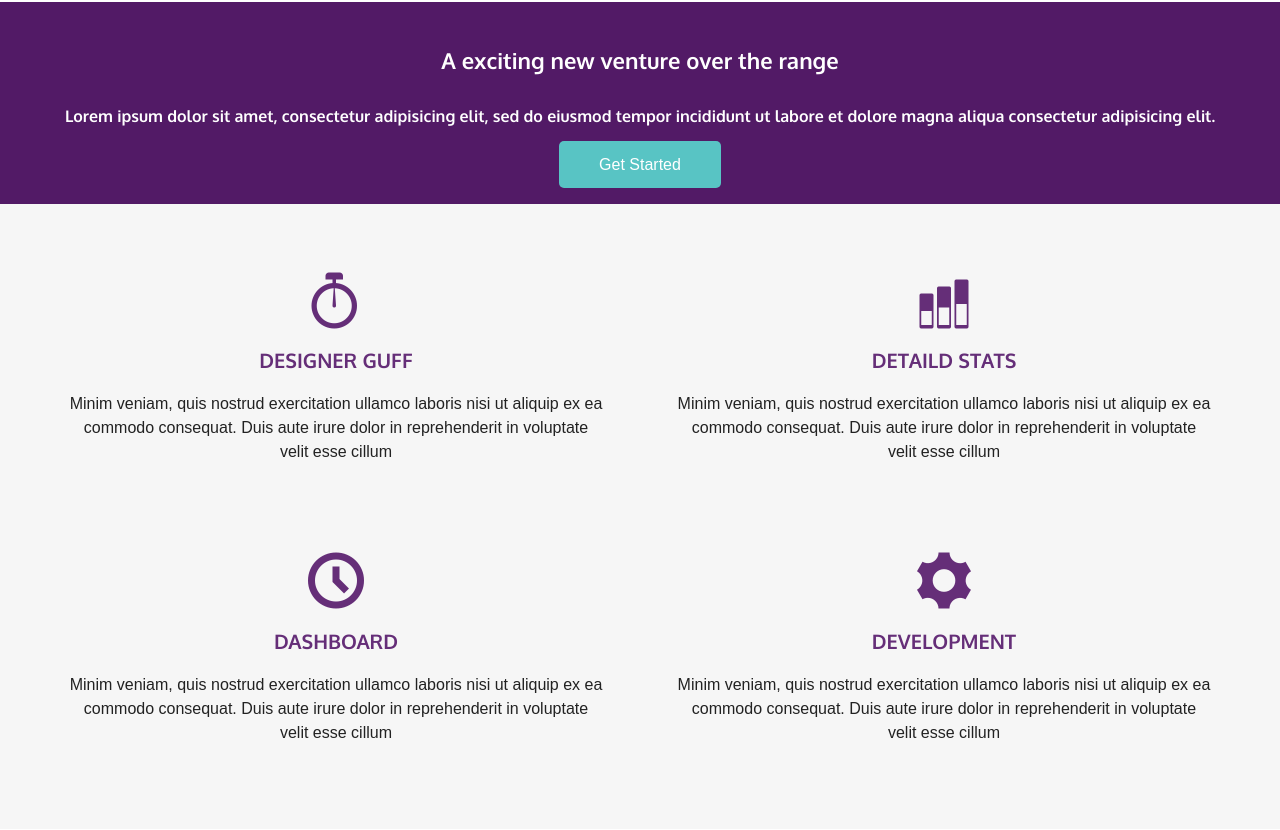
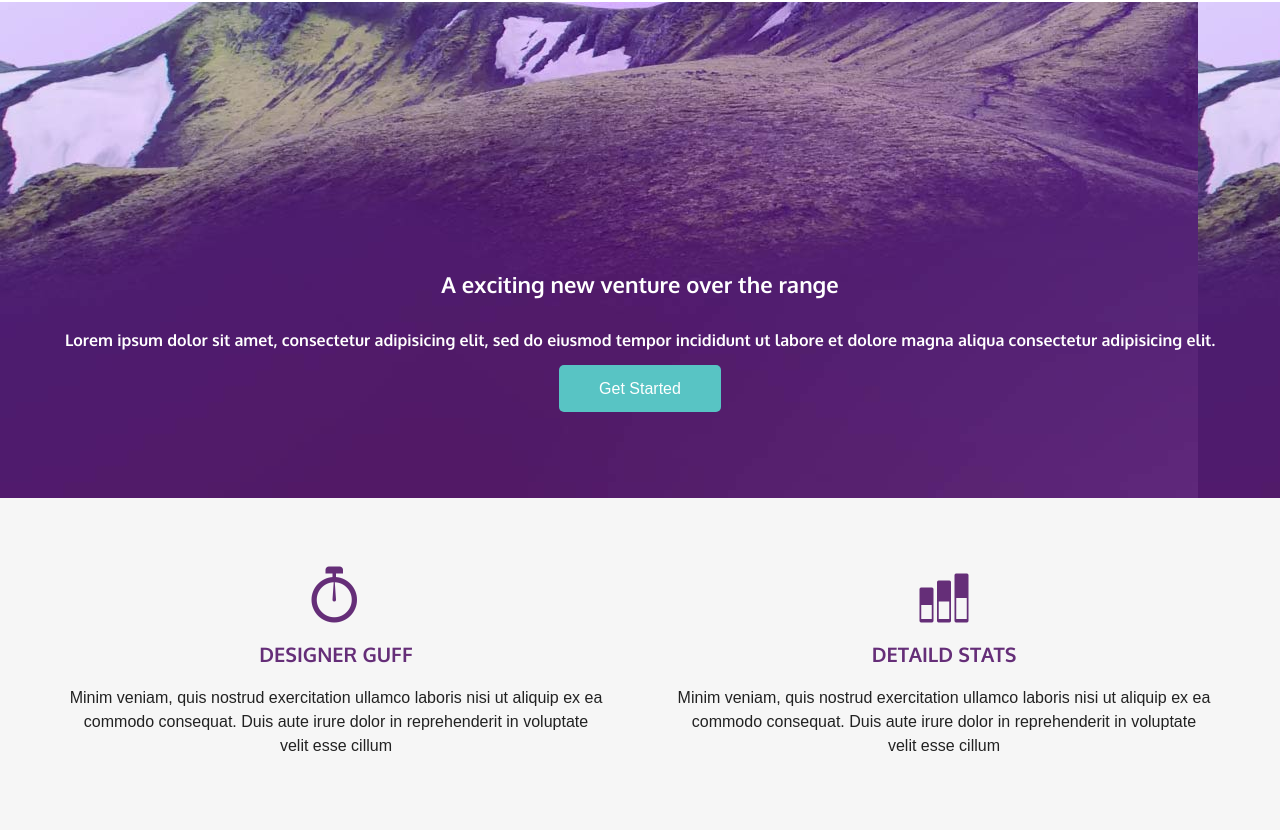
Before and after one commit to PattonHoffiman/Responsivo, a plain HTML site: page html/index.html in a window 1280 px wide. Shown: the part 77-907 px from the top of the page. Drawn offline with Linux system fonts and the light colour scheme; files whose address does not match are found by name.

Commit message:
Begin Header > 1000px Responsive CSS Style

```diff
--- a/css/main.css
+++ b/css/main.css
@@ -171,3 +171,10 @@ h1, h2, h3, h4, h5, h6 {
         float: right;
     }
 }
+@media screen and (min-width: 62.50em) {
+    .top-content {
+        height: 15em;
+        padding-top: 15em;
+        background: #521a66 url(../images/bg_topo_1198x670.jpg);
+    }
+}
```
